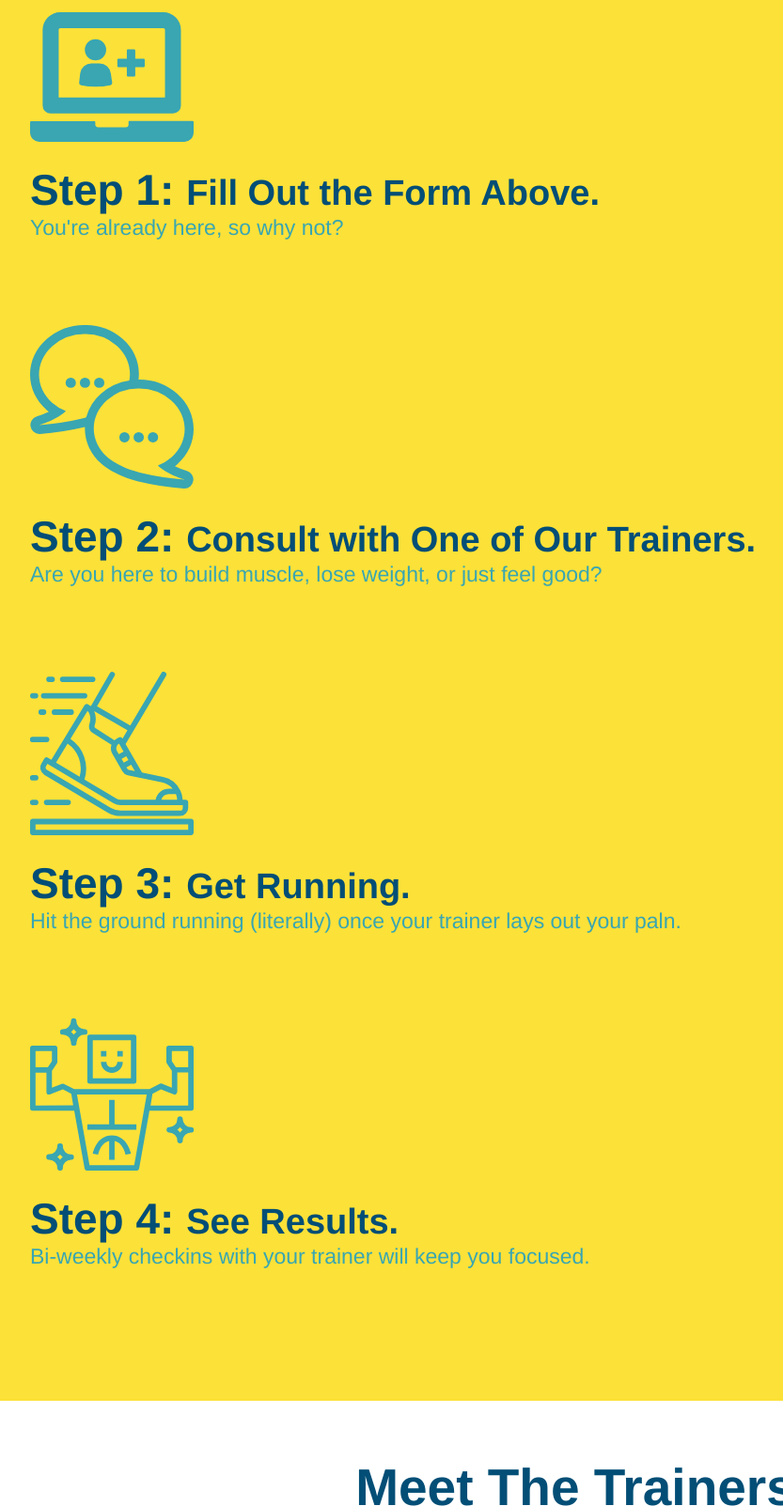
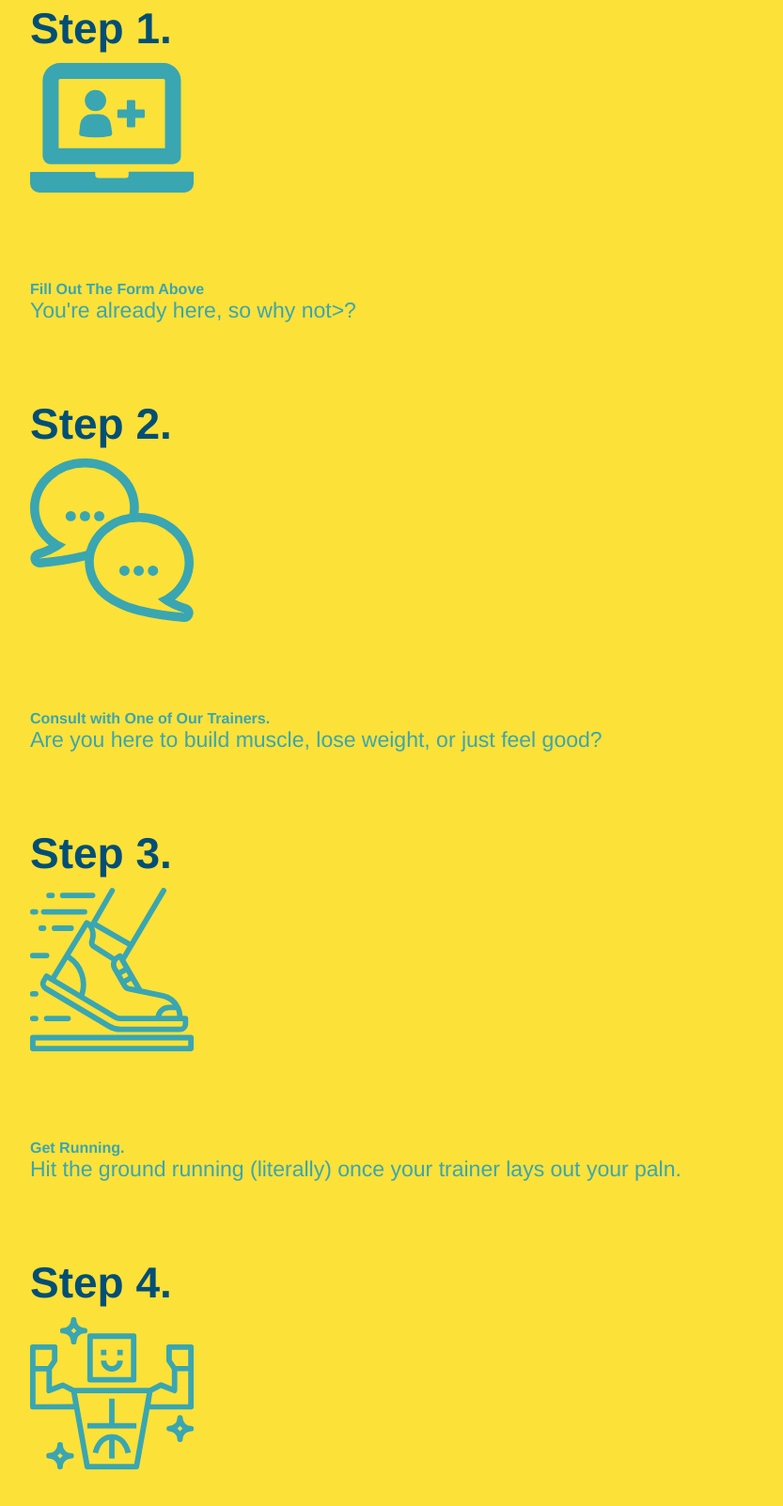
Before and after one commit to CdHebert/run-buddy, a plain HTML site: page index.html in a window 1280 px wide. Shown: the part 1379-2982 px from the top of the page at 94% size, without its empty margins (28-861 px from the left). Drawn offline with Linux system fonts and the light colour scheme.

Commit message:
class step html reconstruct

```diff
--- a/index.html
+++ b/index.html
@@ -104,30 +104,56 @@
             </h2>
         </div>
 
-        <div>
-            <!-- insert this img ellement -->
-            <img src="./assets/images/step-1.svg" alt="" />
-            <h3>Step 1: <span>Fill Out the Form Above.</span></h3>
-            <p>You're already here, so why not?</p>
+        <div class="step">
+            <h3>Step 1.</h3>
+            <div class="step-info">
+                <div class="step-img">
+                    <img src="./assets/images/step-1.svg" alt="" />
+                </div>
+                <div class="step-text">
+                    <h4>Fill Out The Form Above</h4>
+                    <p>You're already here, so why not>?</p>
+                </div>
+            </div>
+        </div>
+        <div class="step">
+            <h3>Step 2.</h3>
+            <div class="step-info">
+                <div class="step-img">
+                    <img src="./assets/images/step-2.svg" alt="" />
+                </div>
+                <div class="step-text">
+                    <h4>Consult with One of Our Trainers.</h4>
+                    <p>Are you here to build muscle, lose weight, or just feel good?</p>
+                </div>
+            </div>
         </div>
 
-        <div>
-            <img src="./assets/images/step-2.svg" alt="" />
-            <h3>Step 2: <span>Consult with One of Our Trainers.</span></h3>
-            <p>Are you here to build muscle, lose weight, or just feel good?</p>
-        </div>
+        <div class="step">
+            <h3>Step 3.</h3>
+            <div class="step-info">
+                <div class="step-img">
+                    <img src="./assets/images/step-3.svg" alt="" />
+                </div>
+                <div class="step-text">
+                    <h4>Get Running.</h4>
+                    <p>Hit the ground running (literally) once your trainer lays out your paln.</p>
+                </div>
+            </div>
+     </div>
 
-        <div>
-            <img src="./assets/images/step-3.svg" alt="" />
-            <h3>Step 3: <span>Get Running.</span></h3>
-            <p>Hit the ground running (literally) once your trainer lays out your paln.</p>
-        </div>
-
-        <div>
-            <img src="./assets/images/step-4.svg" alt="" />
-            <h3>Step 4: <span>See Results.</span></h3>
-            <p>Bi-weekly checkins with your trainer will keep you focused.</p>
-        </div>
+        <div class="step">
+            <h3>Step 4.</h3>
+            <div class="step-info">
+                <div class="step-img">
+                    <img src="./assets/images/step-4.svg" alt="" />
+                </div>
+                <div class="step-text">
+                    <h4>See Results.</h4>
+                    <p>Bi-weekly checkins with your trainer will keep you focused.</p>
+                </div>
+            </div>
+     </div>
     </section>
 
 
```
